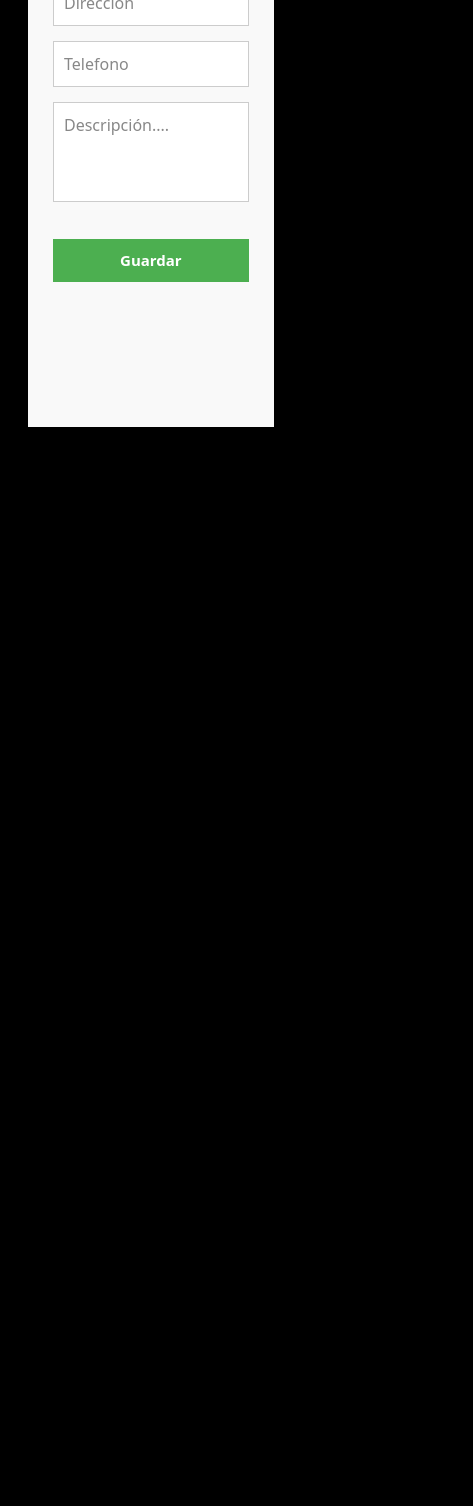
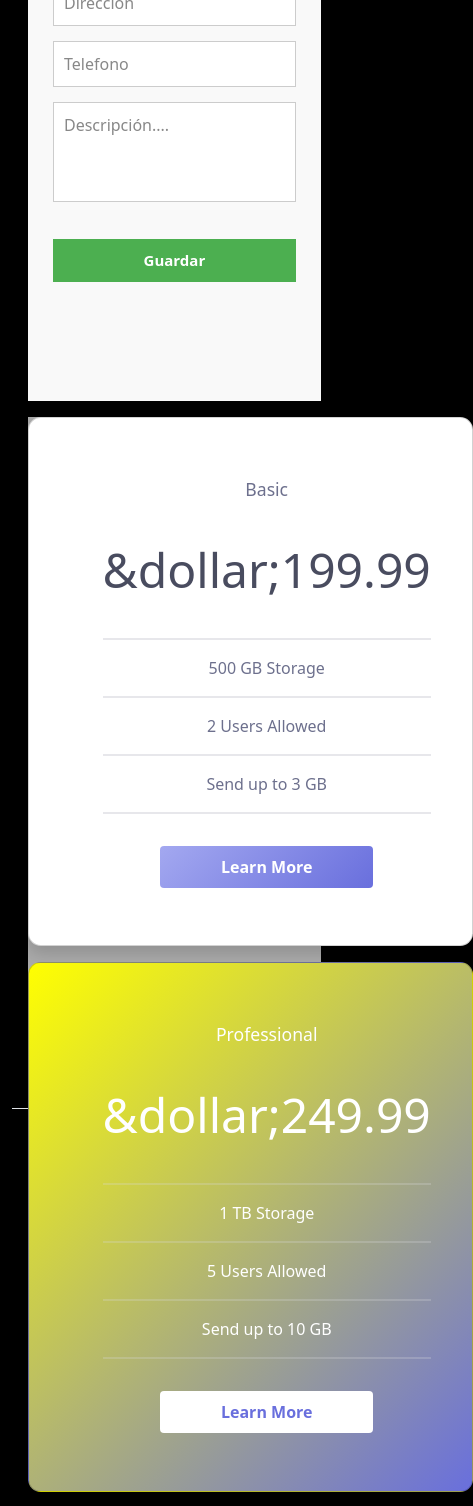
Before and after one commit to santii321/parqueadero, a React (Create React App) app in the folder parqueadero/: page /NuevoCliente in a window 390 px wide. Shown: the part 298-1804 px from the top of the page, 473 px wide, since content can reach past the window. Before the commit the page ends 844 px from the top, so only its background shows below. Built offline with nearby package versions, Linux system fonts and the light colour scheme.

Commit message:
Se crea sección cards de las diferentes mensualidades

```diff
--- a/parqueadero/src/assets/style/clientes.css
+++ b/parqueadero/src/assets/style/clientes.css
@@ -1,13 +1,18 @@
+.contenedor, .contenedormensualidad{
+    width: 80%;
+    height: 80vh;
+    background-color: #aaa;
 
+  }
 
 #contact {
     background: #F9F9F9;
     padding: 25px;
     box-shadow: 0 0 20px 0 rgba(0, 0, 0, 0.2), 0 5px 5px 0 rgba(0, 0, 0, 0.24);
-    height: 83%;
-    width: 63%;
-    overflow: hidden;
-    position: fixed;
+    height: 100%;
+    width: 100%;
+    float: left;
+    margin-right: 20px;
   }
 
   #contact h3 {
@@ -67,7 +72,7 @@
   }
 
   #contact button[type="submit"]:active {
-    box-shadow: inset 0 1px 3px rgba(0, 0, 0, 0.5);
+    box-shadow: inset 0 1px 3px gray;
   }
 
   #contact input:focus,
@@ -91,3 +96,168 @@
   :-ms-input-placeholder {
     color: #888;
   }
+
+  /*-------------------------------------------------------------------------------------------------*/
+
+  .cards {
+    display: flex;
+    justify-content: center;
+    align-items: center;
+    flex-wrap: wrap;
+  }
+
+  .card {
+    background: #fff;
+    color: hsl(233, 13%, 49%);
+    border-radius: 0.8rem;
+  }
+
+  .cards .card.active {
+    background: linear-gradient(
+      135deg,
+      yellow 0%,
+      rgba(105, 111, 221, 1) 100%
+    );
+    color: #fff;
+    display: flex;
+    align-items: center;
+    transform: scale(1.1);
+    z-index: 1;
+  }
+  ul {
+    margin: 2.6rem;
+    display: flex;
+    flex-direction: column;
+    align-items: center;
+    justify-content: space-around;
+  }
+  ul li {
+    list-style-type: none;
+    display: flex;
+    justify-content: center;
+    width: 100%;
+    padding: 1rem 0;
+  }
+  ul li.price {
+    font-size: 3rem;
+    color: hsl(232, 13%, 33%);
+    padding-bottom: 2rem;
+  }
+  .shadow {
+    box-shadow: -5px 5px 15px 1px rgba(0, 0, 0, 0.1);
+  }
+
+  .card.active .price {
+    color: #fff;
+  }
+
+  .btn {
+    margin-top: 1rem;
+    height: 2.6rem;
+    width: 13.3rem;
+    display: flex;
+    justify-content: center;
+    align-items: center;
+    border-radius: 4px;
+    background: linear-gradient(
+      135deg,
+      rgba(163, 168, 240, 1) 0%,
+      rgba(105, 111, 221, 1) 100%
+    );
+    color: #fff;
+    outline: none;
+    border: 0;
+    font-weight: bold;
+  }
+  .active-btn {
+    background: #fff;
+    color: hsl(237, 63%, 64%);
+  }
+  .bottom-bar {
+    border-bottom: 2px solid hsla(240, 8%, 85%, 0.582);
+  }
+  .card.active .bottom-bar {
+    border-bottom: 2px solid hsla(240, 8%, 85%, 0.253);
+  }
+  .pack {
+    font-size: 1.1rem;
+  }
+
+  @media (max-width: 280px) {
+    ul {
+      margin: 1rem;
+    }
+    h1 {
+      font-size: 1.2rem;
+    }
+    .toggle {
+      display: flex;
+      flex-direction: column;
+      justify-content: space-around;
+      align-items: center;
+      height: 80px;
+    }
+    .cards {
+      margin: 0;
+      display: flex;
+      flex-direction: column;
+    }
+
+    .card {
+      transform: scale(0.8);
+      margin-bottom: 1rem;
+    }
+    .cards .card.active {
+      transform: scale(0.8);
+    }
+  }
+
+  @media (min-width: 280px) and (max-width: 320px) {
+    ul {
+      margin: 20px;
+    }
+    .cards {
+      display: flex;
+      flex-direction: column;
+    }
+    .card {
+      margin-bottom: 1rem;
+    }
+    .cards .card.active {
+      transform: scale(1);
+    }
+  }
+
+  @media (min-width: 320px) and (max-width: 414px) {
+    .cards {
+      display: flex;
+      flex-direction: column;
+    }
+    .card {
+      margin-bottom: 1rem;
+    }
+    .cards .card.active {
+      transform: scale(1);
+    }
+  }
+  @media (min-width: 414px) and (max-width: 768px) {
+    .card {
+      margin-bottom: 1rem;
+      margin-right: 1rem;
+    }
+    .cards .card.active {
+      transform: scale(1);
+    }
+  }
+  @media (min-width: 768px) and (max-width: 1046px) {
+    .cards {
+      display: flex;
+    }
+    .card {
+      margin-bottom: 1rem;
+      margin-right: 1rem;
+    }
+    .cards .card.active {
+      transform: scale(1);
+    }
+  }
--- a/parqueadero/src/clientes/MensualidadClientes.js
+++ b/parqueadero/src/clientes/MensualidadClientes.js
@@ -1,116 +1,38 @@
+import '../assets/style/clientes.css'
+
 const MensualidadClientes = () => {
     return (
-        <section class="fw-main-row  ds ms section_padding_top_100 section_padding_bottom_100 columns_padding_15 columns_margin_bottom_10 parallax background_cover" style="background-position: 50% -6px;">
-            <div class="container">
-                <div class="row">
-                    <div class="col-xs-12">
-                        <div class="row fw-pricing">
-                            <div class="fw-package-wrap col-sm-4 default-col ">
-                                <div class="fw-package price-table style2 with_border color_bg_1">
-                                    <div class="fw-heading-row plan-name">
-                                        <h3>
-                                            ON THE DAY<strong>BASIC</strong>							</h3>
-                                    </div>
-                                    <div class="fw-pricing-row plan-price">
-                                        <span>&nbsp;</span>
-                                        <span class="grey">$20.90</span>
-                                        <p>/month</p>
-                                    </div>
-                                    <div class="fw-default-row">
-
-                                        First-Class Customer Experience
-                                    </div>
-                                    <div class="fw-default-row">
-
-                                        Online Booking
-                                    </div>
-                                    <div class="fw-default-row">
-
-                                        Continual Evolution
-                                    </div>
-                                    <div class="fw-default-row">
-
-                                        Extensive and Advanced Network
-                                    </div>
-                                    <div class="fw-button-row call-to-action">
-
-                                        <a href="#" target="_self" class="theme_button inverse wide_button">
-                                            <span>Choose Plan</span>
-                                        </a>
-                                    </div>
-                                </div>
-                            </div>
-                            <div class="fw-package-wrap col-sm-4 highlight-col ">
-                                <div class="fw-package price-table style2 with_border color_bg_2">
-                                    <div class="fw-heading-row plan-name">
-                                        <h3>
-                                            EVENTS<strong>ECONOMY</strong>							</h3>
-                                    </div>
-                                    <div class="fw-pricing-row plan-price">
-                                        <span>&nbsp;</span>
-                                        <span class="grey">$22.90</span>
-                                        <p>/month</p>
-                                    </div>
-                                    <div class="fw-default-row">
-
-                                        First-Class Customer Experience
-                                    </div>
-                                    <div class="fw-default-row">
-
-                                        Online Booking
-                                    </div>
-                                    <div class="fw-default-row">
-
-                                        Continual Evolution
-                                    </div>
-                                    <div class="fw-default-row">
-
-                                        Extensive and Advanced Network
-                                    </div>
-                                    <div class="fw-button-row call-to-action">
-
-                                        <a href="#" target="_self" class="theme_button inverse wide_button">
-                                            <span>Choose Plan</span>
-                                        </a>
-                                    </div>
-                                </div>
-                            </div>
-                            <div class="fw-package-wrap col-sm-4 default-col ">
-                                <div class="fw-package price-table style2 with_border color_bg_1">
-                                    <div class="fw-heading-row plan-name">
-                                        <h3>
-                                            MONTHLY<strong>STANDART</strong>							</h3>
-                                    </div>
-                                    <div class="fw-pricing-row plan-price">
-                                        <span>&nbsp;</span>
-                                        <span class="grey">$122.90</span>
-                                        <p>/month</p>
-                                    </div>
-                                    <div class="fw-default-row">
-
-                                        First-Class Customer Experience
-                                    </div>
-                                    <div class="fw-default-row">
-
-                                        Online Booking
-                                    </div>
-                                    <div class="fw-default-row">
-
-                                        Continual Evolution
-                                    </div>
-                                    <div class="fw-default-row">
-
-                                        Extensive and Advanced Network
-                                    </div>
-                                    <div class="fw-button-row call-to-action">
-
-                                        <a href="#" target="_self" class="theme_button inverse wide_button">
-                                            <span>Choose Plan</span>
-                                        </a>
-                                    </div>
-                                </div>
-                            </div>
-                        </div></div>
+        <section className="contenedormensualidad m-2 mx-3">
+            <div class="cards">
+                <div className="card shadow">
+                    <ul>
+                        <li className="pack">Basic</li>
+                        <li id="basic" className="price bottom-bar">&dollar;199.99</li>
+                        <li className="bottom-bar">500 GB Storage</li>
+                        <li className="bottom-bar">2 Users Allowed</li>
+                        <li className="bottom-bar">Send up to 3 GB</li>
+                        <li><button className="btn">Learn More</button></li>
+                    </ul>
+                </div>
+                <div className="card active">
+                    <ul>
+                        <li className="pack">Professional</li>
+                        <li id="professional" className="price bottom-bar">&dollar;249.99</li>
+                        <li className="bottom-bar">1 TB Storage</li>
+                        <li className="bottom-bar">5 Users Allowed</li>
+                        <li className="bottom-bar">Send up to 10 GB</li>
+                        <li><button className="btn active-btn">Learn More</button></li>
+                    </ul>
+                </div>
+                <div className="card shadow">
+                    <ul>
+                        <li className="pack">Master</li>
+                        <li id="master" className="price bottom-bar">&dollar;399.99</li>
+                        <li className="bottom-bar">2 TB Storage</li>
+                        <li className="bottom-bar">10 Users Allowed</li>
+                        <li className="bottom-bar">Send up to 20 GB</li>
+                        <li><button className="btn">Learn More</button></li>
+                    </ul>
                 </div>
             </div>
         </section>
--- a/parqueadero/src/pages/NuevoCliente.js
+++ b/parqueadero/src/pages/NuevoCliente.js
@@ -4,7 +4,7 @@ import '../assets/style/clientes.css'
 
 function NuevoCliente() {
     return(
-        <FormularioClientes />
+        <><FormularioClientes /><MensualidadClientes /></>
 
     )
 }
```
